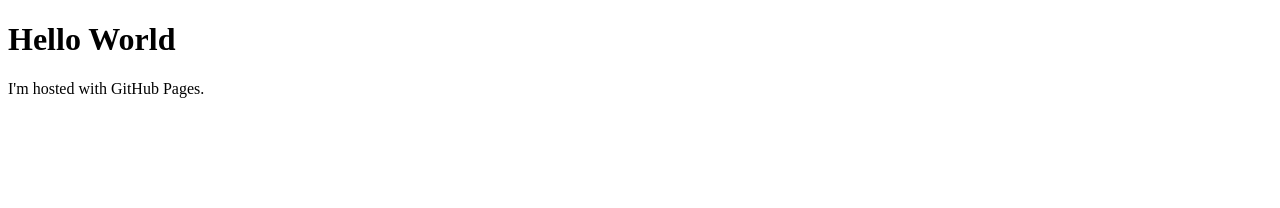
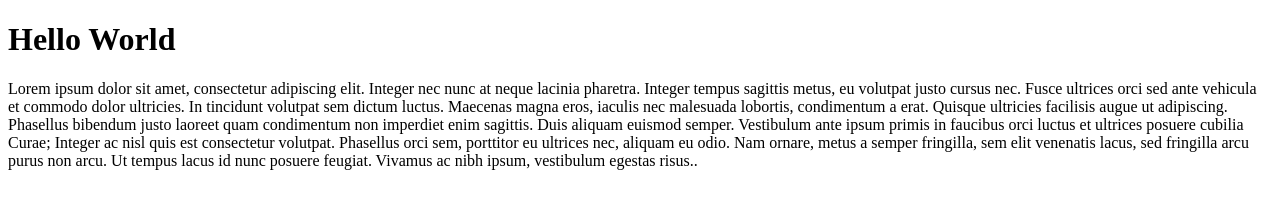
Before and after one commit to geografa/maptime-demo, a plain HTML site: page index.html in a window 1280 px wide. Drawn offline with Linux system fonts and the light colour scheme.

Commit message:
new stuff

```diff
--- a/index.html
+++ b/index.html
@@ -2,6 +2,6 @@
 <html>
 <body>
 <h1>Hello World</h1>
-<p>I'm hosted with GitHub Pages.</p>
+<p>Lorem ipsum dolor sit amet, consectetur adipiscing elit. Integer nec nunc at neque lacinia pharetra. Integer tempus sagittis metus, eu volutpat justo cursus nec. Fusce ultrices orci sed ante vehicula et commodo dolor ultricies. In tincidunt volutpat sem dictum luctus. Maecenas magna eros, iaculis nec malesuada lobortis, condimentum a erat. Quisque ultricies facilisis augue ut adipiscing. Phasellus bibendum justo laoreet quam condimentum non imperdiet enim sagittis. Duis aliquam euismod semper. Vestibulum ante ipsum primis in faucibus orci luctus et ultrices posuere cubilia Curae; Integer ac nisl quis est consectetur volutpat. Phasellus orci sem, porttitor eu ultrices nec, aliquam eu odio. Nam ornare, metus a semper fringilla, sem elit venenatis lacus, sed fringilla arcu purus non arcu. Ut tempus lacus id nunc posuere feugiat. Vivamus ac nibh ipsum, vestibulum egestas risus..</p>
 </body>
 </html>
```
